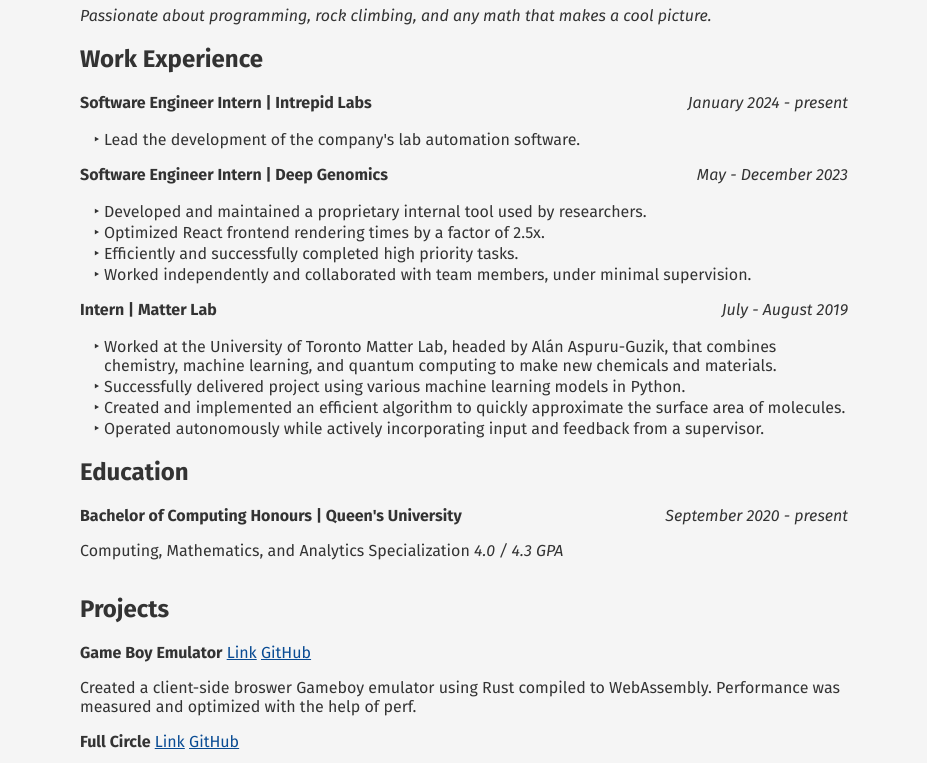
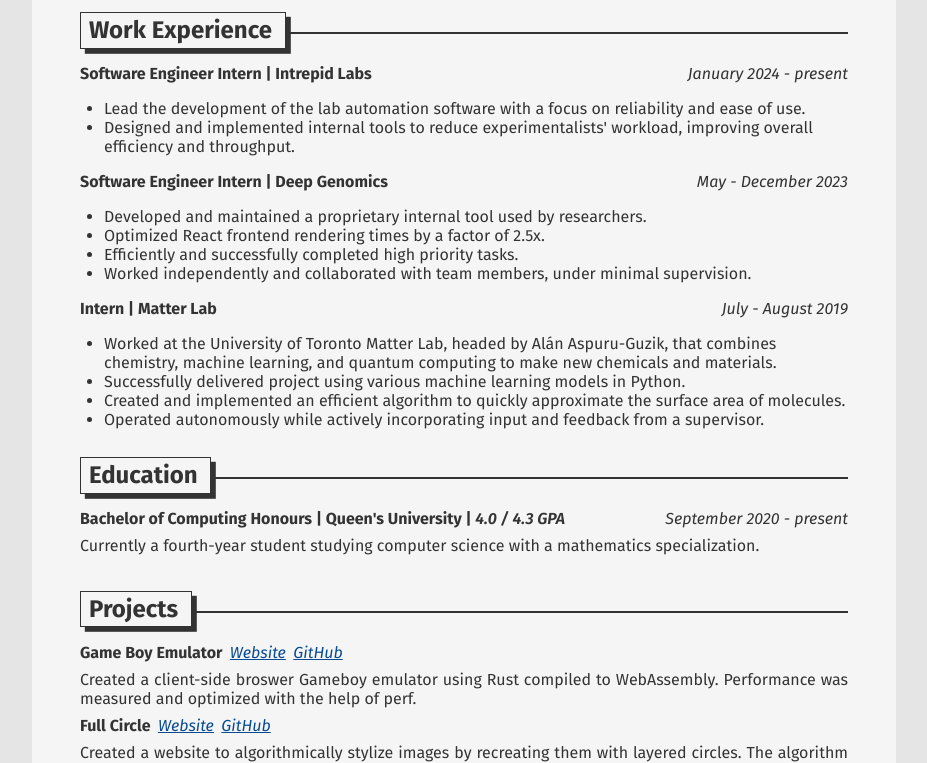
Before and after one commit to BusinessJoe/personal-website, a plain HTML site: page index.html in a window 1280 px wide. Shown: the part 75-838 px from the top of the page, without its empty margins (176-1103 px from the left). Drawn offline with Linux system fonts and the light colour scheme.

Commit message:
STYLING!!?! and intrepid description

```diff
--- a/index.css
+++ b/index.css
@@ -1,26 +1,44 @@
+/* Gruvbox theme */
 :root {
-    --bg-color: #333;
-    --text-color: #f5f5f5;
-    --link-color: #4e94e5;
+    --bg-bg-color: #282828;
+    --bg-color: #3c3836;
+    --text-color: #ebdbb2;
+    --link-color: #83a598;
+    --highlight-color: #b8bb26;
+    --date-color: #83a598;
+    --name-color: #b8bb26;
 }
 
 @media (prefers-color-scheme: light) {
     :root {
+        --bg-bg-color: #e5e5e5;
         --bg-color: #f5f5f5;
         --text-color: #333;
         --link-color: #094b93;
+        --highlight-color: var(--text-color);
+        --date-color: var(--text-color);
+        --name-color: var(--text-color);
     }
+}
+
+@font-face {
+    font-display: optional;
 }
 
 body {
     font-family: "Fira Sans", sans-serif;
     color: var(--text-color);
-    background-color: var(--bg-color);
+    margin: 0;
+    background-color: var(--bg-bg-color);
 }
 
 main {
     margin: 0 auto;
-    max-width: 60vw;
+    padding-inline: 3rem;
+    width: 60vw;
+    max-width: 50rem;
+    background-color: var(--bg-color);
+    overflow: hidden;
 }
 
 a:link, a:visited {
@@ -28,14 +46,28 @@ a:link, a:visited {
 }
 
 footer {
-    margin: 2em auto 0 auto;
-    padding-bottom: 3em;
+    margin: 2rem auto 0 auto;
+    padding-bottom: 3rem;
     max-width: 65vw;
     text-align: center;
 }
 
+p {
+    margin-block: 0.5rem;
+    text-align: justify;
+}
+
+a {
+    margin-left: 0.2rem;
+    font-style: italic;
+}
+
+strong {
+    color: var(--highlight-color);
+}
+
 .experience {
-    margin: 1em 0;
+    margin: 1rem 0;
 }
 
 .experience::marker {
@@ -44,10 +76,16 @@ footer {
 
 .experience-title span + span:before {
     content: " | ";
+    color: var(--text-color);
 }
 
 .date-range span + span:before {
     content: " - ";
+    color: var(--text-color);
+}
+
+.date-range {
+    color: var(--date-color);
 }
 
 .experience-title-bar {
@@ -57,8 +95,59 @@ footer {
 }
 
 .experience ul {
-    padding-left: 1.5em;
-    li::marker {
-        content: "‣ ";
-    }
+    padding-left: 1.5rem;
 }
+
+hr {
+    border-style: solid;
+    border-color: var(--text-color);
+}
+
+section {
+    position: relative;
+}
+
+h2 span {
+    padding-block: 0.2rem;
+    padding-left: 0.5rem;
+    padding-right: 0.8rem;
+    background-color: var(--bg-color);
+    box-shadow: 0.3rem 0.3rem 0 0 var(--text-color);
+    border: 1px solid var(--text-color);
+    margin-left: 0rem;
+}
+
+h2 {
+    position: relative;
+    z-index: 1;
+    margin-top: 2rem;
+}
+
+
+h2::after {
+    content: "";
+    background: linear-gradient(0deg, var(--bg-color), var(--bg-color) 50%, var(--text-color) 50%, var(--text-color));
+    height: 0.2rem;
+    display: block;
+    width: 100%;
+    left: 0;
+    top: 1rem;
+
+    position: absolute;
+    z-index: -1;
+}
+
+.name {
+    color: var(--name-color);
+}
+
+/* a[href^="https://github.com"]::after { */
+/*     content: var(--github-mark); */
+/*     width: 1em; */
+/*     height: 1em; */
+
+/*     svg { */
+/*         width: 100%; */
+/*         height: 100%; */
+/*     } */
+/* } */
--- a/index.html
+++ b/index.html
@@ -8,15 +8,16 @@
         <link href="/index.css" rel="stylesheet">
         <link rel="preconnect" href="https://fonts.googleapis.com">
         <link rel="preconnect" href="https://fonts.gstatic.com" crossorigin>
-        <link href="https://fonts.googleapis.com/css2?family=Fira+Sans:ital,wght@0,100;0,200;0,300;0,400;0,500;0,600;0,700;0,800;0,900;1,100;1,200;1,300;1,400;1,500;1,600;1,700;1,800;1,900&display=swap" rel="stylesheet">
+        <link href="https://fonts.googleapis.com/css2?family=Fira+Sans:ital,wght@0,100;0,200;0,300;0,400;0,500;0,600;0,700;0,800;0,900;1,100;1,200;1,300;1,400;1,500;1,600" rel="stylesheet">
     </head>
     <body>
         <main>
-            <h1>Lukas Boelling</h1>
-            <em>Passionate about programming, rock climbing, and any math that makes a cool picture.</em>
+            <h1 class="name">
+                <span>Lukas Boelling</span>
+            </h1>
 
             <section>
-                <h2>Work Experience</h2>
+                <h2><span>Work Experience</span></h2>
                 <div class="experience">
                     <div class="experience-title-bar">
                         <strong class="experience-title">
@@ -30,7 +31,10 @@
                     </div>
                     <ul>
                         <li>
-                            Lead the development of the company's lab automation software.
+                            Lead the development of the lab automation software with a focus on reliability and ease of use.
+                        </li>
+                        <li>
+                            Designed and implemented internal tools to reduce experimentalists' workload, improving overall efficiency and throughput.
                         </li>
                     </ul>
                 </div>
@@ -92,28 +96,29 @@
             </section>
 
             <section>
-                <h2>Education</h2>
+                <h2><span>Education</span></h2>
                 <div class="experience">
                     <div class="experience-title-bar">
                         <strong class="experience-title">
                             <span>Bachelor of Computing Honours</span>
                             <span>Queen's University</span>
+                            <span><em>4.0 / 4.3 GPA</em></span>
                         </strong>
                         <em class="date-range">
                             <span>September 2020</span>
                             <span>present</span>
                         </em>
-                        <p>Computing, Mathematics, and Analytics Specialization <em>4.0 / 4.3 GPA</em></p>
+                        <p>Currently a fourth-year student studying computer science with a mathematics specialization.</p>
                     </div>
                 </div>
             </section>
 
             <section>
-                <h2>Projects</h2>
+                <h2><span>Projects</span></h2>
 
                 <div class="project">
                     <strong>Game Boy Emulator</strong>
-                    <a href="https://businessjoe.github.io/Gameboy-Emulator/">Link</a>
+                    <a href="https://businessjoe.github.io/Gameboy-Emulator/">Website</a>
                     <a href="https://github.com/BusinessJoe/Gameboy-Emulator">GitHub</a>
                     <p>
                         Created a client-side broswer Gameboy emulator using Rust compiled to WebAssembly.
@@ -123,7 +128,7 @@
 
                 <div class="project">
                     <strong>Full Circle</strong>
-                    <a href="https://circles-lovat.vercel.app/">Link</a>
+                    <a href="https://circles-lovat.vercel.app/">Website</a>
                     <a href="https://github.com/BusinessJoe/full-circle?tab=readme-ov-file">GitHub</a>
                     <p>
                         Created a website to algorithmically stylize images by recreating them with layered circles.
@@ -142,9 +147,9 @@
                     </p>
                 </div>
             </section>
+            <footer>
+                <hr></hr>
+            </footer>
         </main>
-        <footer>
-            <hr></hr>
-        </footer>
     </body>
 </html>
```
